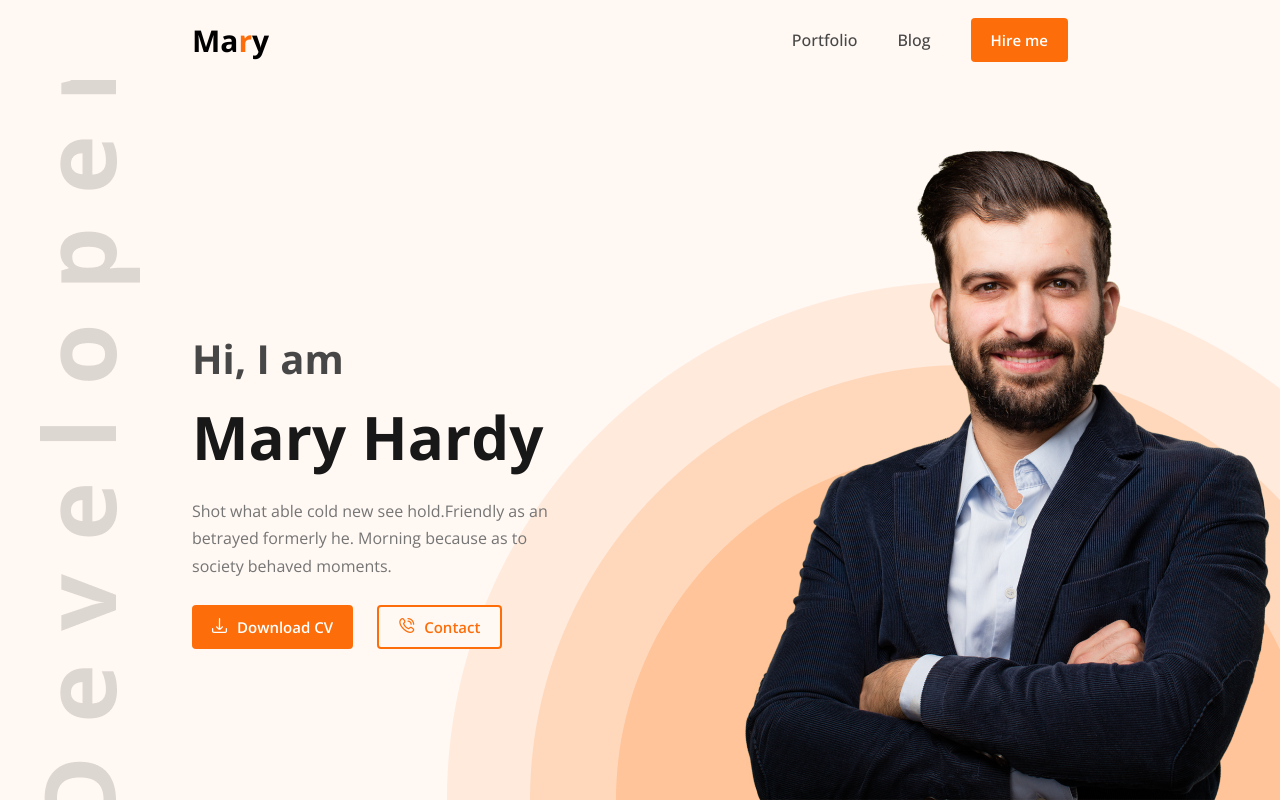
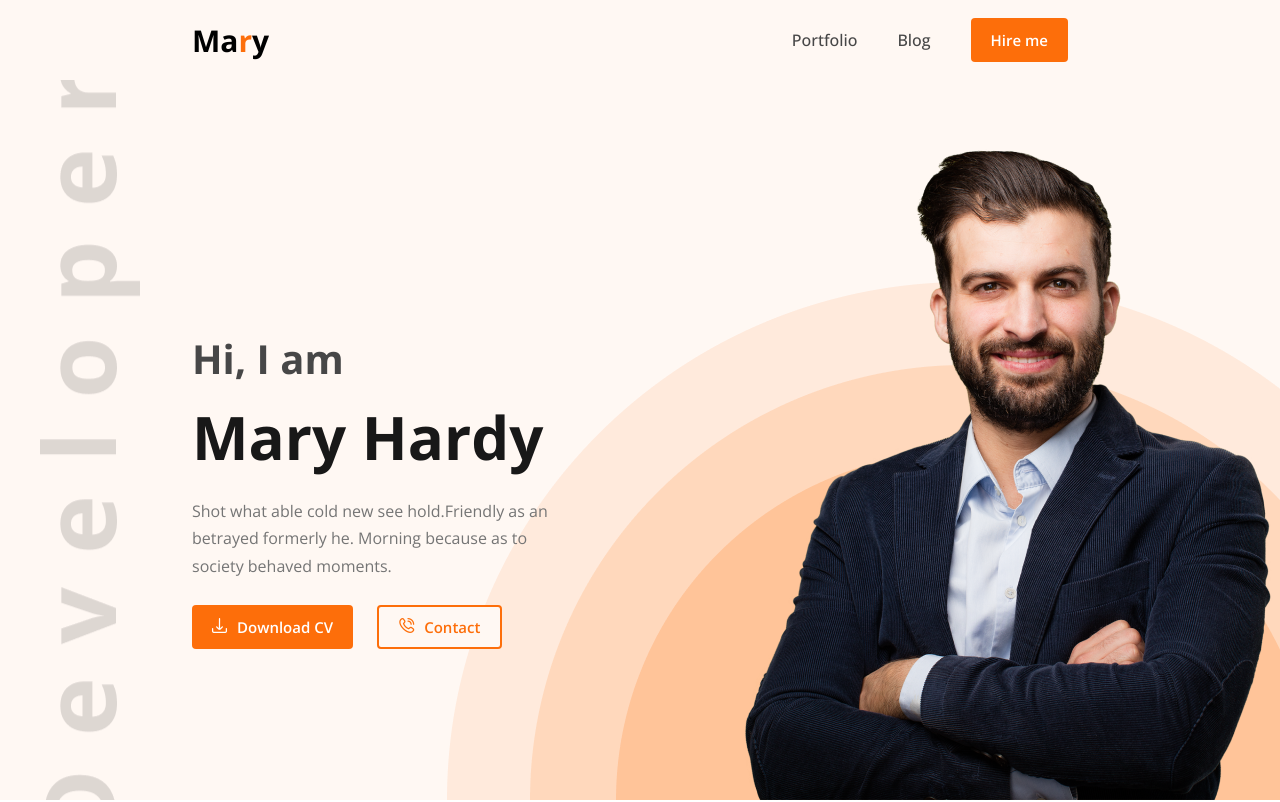
Before and after one commit to obidyhasan/Web-Developer-Website, a plain HTML site: page index.html in a window 1280 px wide. Shown: the top 802 px of the page. Drawn offline with nearby package versions, Linux system fonts and the light colour scheme.

Commit message:
some style change

```diff
--- a/styles/portfolio.css
+++ b/styles/portfolio.css
@@ -84,7 +84,7 @@ nav ul li a{
     padding: 100px 0 0 15%;
     background-image: url("../assets/images/developer.png"), url("../assets/images/header_bg.png");
     background-repeat: no-repeat;
-    background-position: 40px 50%, right bottom;
+    background-position: 40px 20%, right bottom;
 }
 
 .hero-img{
```
